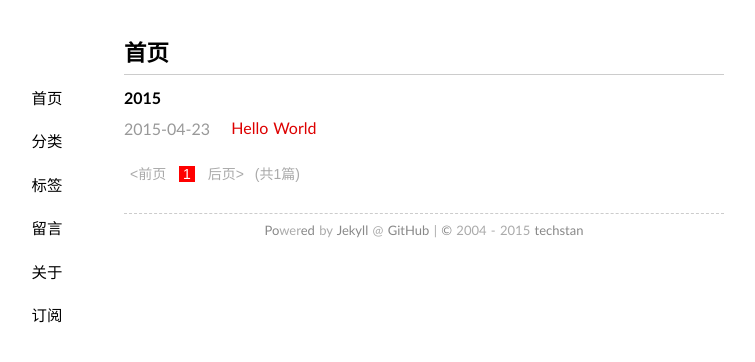
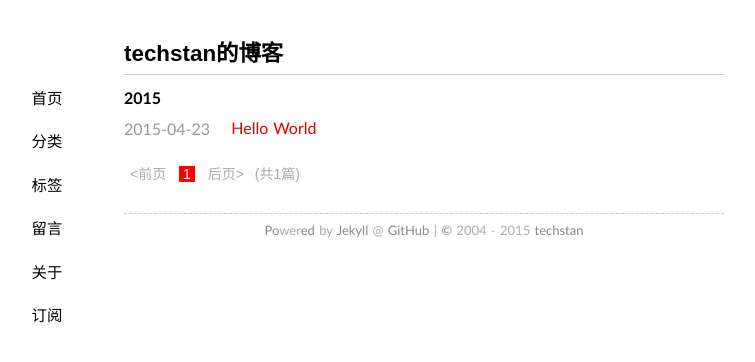
Before and after one commit to techstan/techstan.github.com, a Jekyll site: the page built from index.html, in a window 1280 px wide. Shown: the top 362 px of the page, without its empty margins (216-971 px from the left). Built offline with Jekyll 4.4.1, drawn with Linux system fonts in a browser that asks for light colours; Markdown is read by kramdown in place of the engine named in the settings; the list of posts is cut into pages by our own code.

Commit message:
style update
style update

```diff
--- a/index.html
+++ b/index.html
@@ -1,5 +1,5 @@
 ---
-title: 首页
+title: techstan的博客
 layout: page
 ---
 
--- a/media/css/style.css
+++ b/media/css/style.css
@@ -50,7 +50,7 @@
 header{padding:.5em 0;border-bottom: 1px solid #cccccc;}
 nav{font-family:"Electrolize",sans-serif;font-size:1.1em;text-transform:uppercase;float:left;margin-left:-8em;width:6em;text-align:center;}
 nav a{display:block;padding:.7em 1em;color:#000000;}
-nav a:hover{background-color:#ff0000;text-decoration:none;color:#f9f9f9;-webkit-transition:color .2s linear;}
+nav a:hover{background-color:#46A24A;text-decoration:none;color:#f9f9f9;-webkit-transition:color .2s linear;}
 .post{padding:.5em 0em;}
 h1{font-family:"Cuprum","Hiragino Sans GB","Microsoft YaHei",sans-serif;font-size:1.6em;color:#000;}
 h2{font-family:"Cuprum","Hiragino Sans GB","Microsoft YaHei",sans-serif;font-size:1.4em;color:#111;}
```
Also changed, not shown: _config.yml (line endings or trailing spaces).
